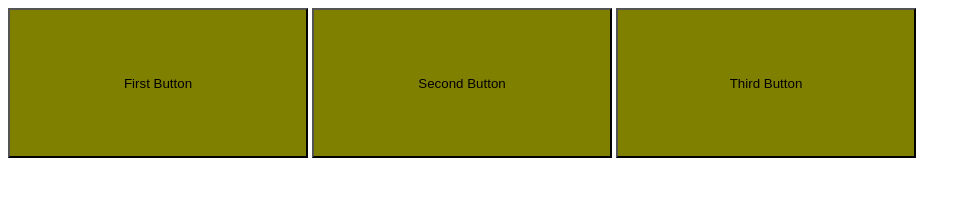
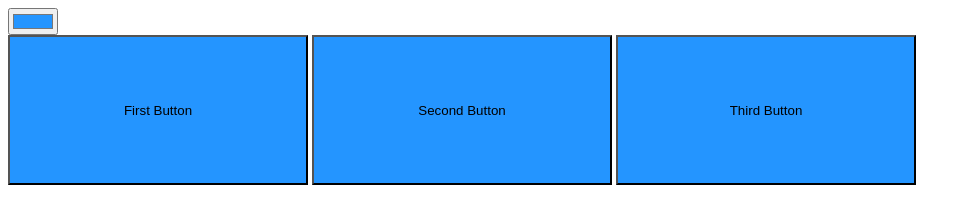
Before and after one commit to jvlcek23/Listeners, a plain HTML site: page index.html in a window 1280 px wide. Both pictures are taken after a click on the button "Third Button". Shown: the whole page, without its empty margins (0-971 px from the left). Drawn offline with nearby package versions, Linux system fonts and the light colour scheme.

Commit message:
Change color with disable click after first click

```diff
--- a/index.html
+++ b/index.html
@@ -8,8 +8,11 @@
     <title>Document</title>
 </head>
 <body>
+    <input type="color" id="clr" value="#2495FF">
+<div class="buttons">
     <button id="first" class = "btns">First Button</button>
     <button id="second" class = "btns">Second Button</button>
+</div>
     <script src="https://code.jquery.com/jquery-3.6.0.min.js"></script>
     <script src="scripts.js"></script>
 </body>
--- a/scripts.js
+++ b/scripts.js
@@ -5,22 +5,33 @@ $('#first').on('click',() => {
 $('#second').click(() => {
     document.getElementById('first').innerHTML = "You totally clicked the second button";
 });
+let bttn = $("<button></button>").text("Third Button");
+bttn.attr('id', 'third');
+bttn.attr('class', 'btns');
+$('.buttons').append(bttn);
 
-let btn = document.createElement("BUTTON");
+
+$('#third').click(() => {
+var changecolor= $("#clr").val();
+$(".btns").css("backgroundColor",changecolor);
+$('#third').off('click');
+});
+
+
+
+
+
+//NOT WORKING THIRD BUTTON
+
+/* $(document).ready(function() {
+    $('.buttons').append(<button id="third" class="btns" type="button">Third Button</button>);
+});  */
+
+//CREATE THIRD BUTTON
+
+/* let btn = document.createElement("BUTTON");
 btn.setAttribute('id','third');
 btn.setAttribute('class','btns');
 btn.innerHTML = "Third Button";
 document.body.append(btn);
-
-
-$('#third').click(() => {
-$(".btns").css("backgroundColor","olive");
-});
-
-
-
-//CREATE THIRD BUTTON
-
-/* $(document).ready(function() {
-    $('body').append('<button class="btns" id="third" type="button">Third Button</button>');
-}); */
+ */
```
